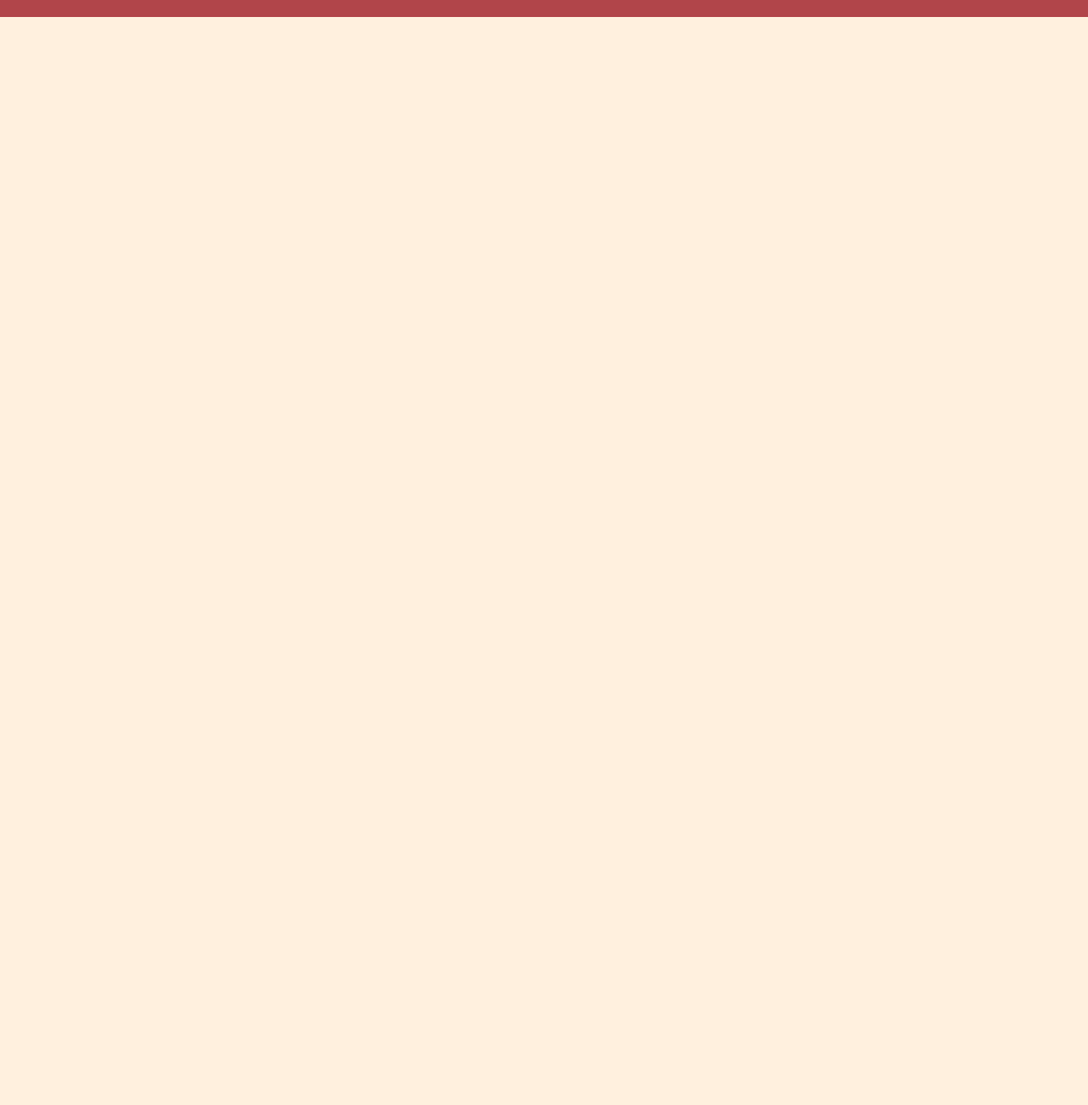
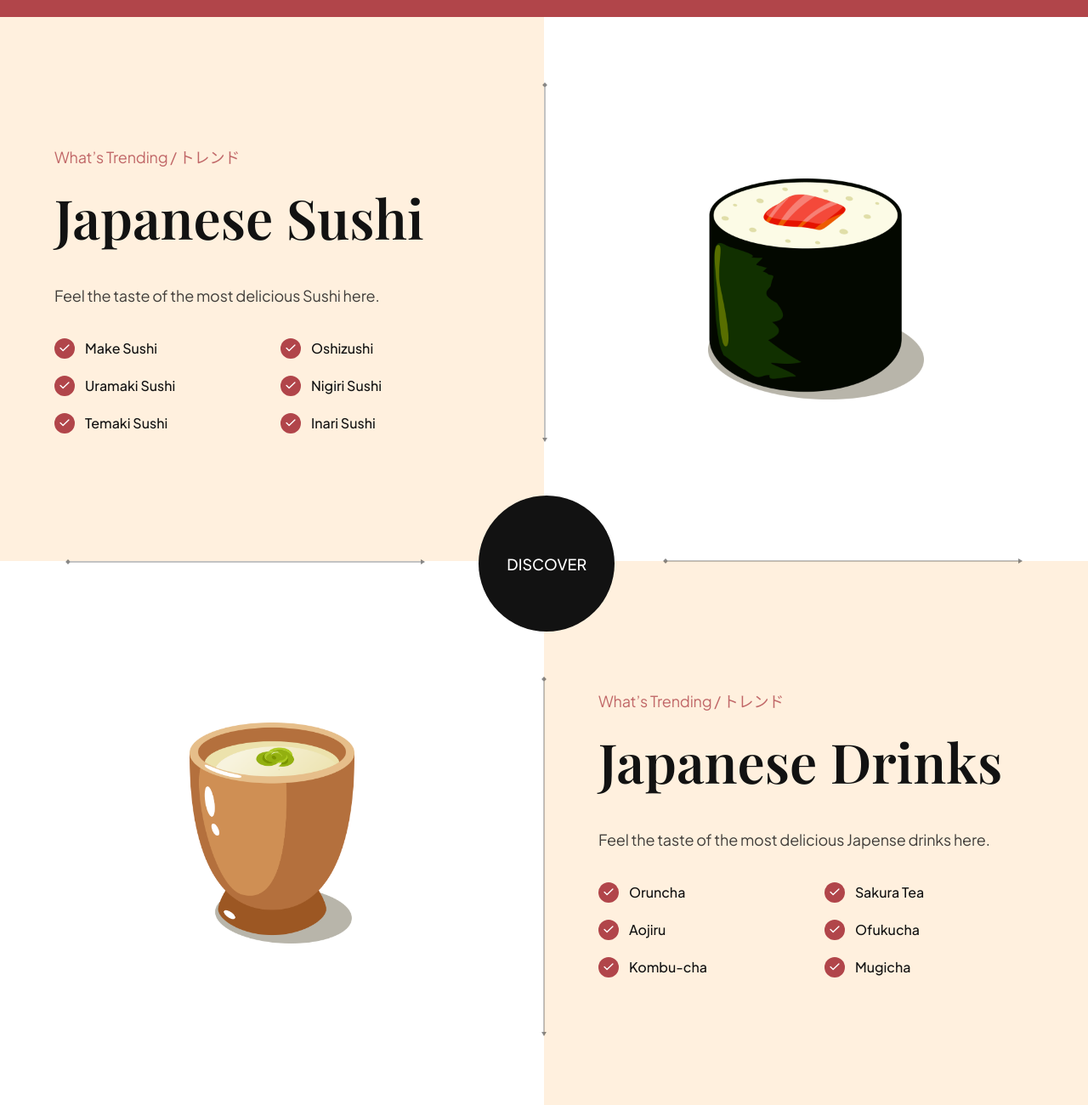
Before and after one commit to yogimp/Sushiman, a website built with Vite: page index.html in a window 1280 px wide. Shown: the part 2398-3698 px from the top of the page at 85% size. Before the commit the page ends 2418 px from the top, so only its background shows below. Built offline with nearby package versions, Linux system fonts and the light colour scheme; files whose address does not match are found by name.

Commit message:
Trending Section

```diff
--- a/index.html
+++ b/index.html
@@ -168,6 +168,131 @@
       </button>
     </section>
 
+    <section class="trending" id="food">
+      <section class="trending-sushi">
+        <div class="trending__content" data-aos="fade-right">
+          <p class="sushi__subtitle">What’s Trending / トレンド</p>
+
+          <h3 class="sushi__title">Japanese Sushi</h3>
+          <p class="sushi__description">Feel the taste of the most delicious Sushi here.</p>
+
+          <ul class="trending__list flex-between">
+            <li>
+              <div class="trending__icon flex-center">
+                <img src="./src/assets/check.svg" alt="check" />
+              </div>
+              <p>Make Sushi</p>
+            </li>
+            <li>
+              <div class="trending__icon flex-center">
+                <img src="./src/assets/check.svg" alt="check" />
+              </div>
+              <p>Oshizushi</p>
+            </li>
+            <li>
+              <div class="trending__icon flex-center">
+                <img src="./src/assets/check.svg" alt="check" />
+              </div>
+              <p>Uramaki Sushi</p>
+            </li>
+            <li>
+              <div class="trending__icon flex-center">
+                <img src="./src/assets/check.svg" alt="check" />
+              </div>
+              <p>Nigiri Sushi</p>
+            </li>
+            <li>
+              <div class="trending__icon flex-center">
+                <img src="./src/assets/check.svg" alt="check" />
+              </div>
+              <p>Temaki Sushi</p>
+            </li>
+            <li>
+              <div class="trending__icon flex-center">
+                <img src="./src/assets/check.svg" alt="check" />
+              </div>
+              <p>Inari Sushi</p>
+            </li>
+          </ul>
+        </div>
+
+        <div class="trending__image flex-center">
+          <img src="./src/assets/sushi-5.png" alt="sushi-5" data-aos="fade-left" />
+
+          <div class="trending__arrow trending__arrow-left">
+            <img src="./src/assets/arrow-vertical.svg" alt="arrow vertical" />
+          </div>
+
+          <div class="trending__arrow trending__arrow-bottom">
+            <img src="./src/assets/arrow-horizontal.svg" alt="arrow horizontal" />
+          </div>
+        </div>
+      </section>
+
+      <div class="trending__discover" data-aos="zoom-in">
+        <p>Discover</p>
+      </div>
+
+      <section class="trending-drinks">
+        <div class="trending__image flex-center">
+          <img src="./src/assets/sushi-4.png" alt="sushi-4" data-aos="fade-right" />
+
+          <div class="trending__arrow trending__arrow-top">
+            <img src="./src/assets/arrow-horizontal.svg" alt="arrow horizontal" />
+          </div>
+
+          <div class="trending__arrow trending__arrow-right">
+            <img src="./src/assets/arrow-vertical.svg" alt="arrow vertical" />
+          </div>
+        </div>
+
+        <div class="trending__content" data-aos="fade-left">
+          <p class="sushi__subtitle">What’s Trending / トレンド</p>
+          <h3 class="sushi__title">Japanese Drinks</h3>
+          <p class="sushi__description">Feel the taste of the most delicious Japense drinks here.</p>
+
+          <ul class="trending__list flex-between">
+            <li>
+              <div class="trending__icon flex-center">
+                <img src="./src/assets/check.svg" alt="check" />
+              </div>
+              <p>Oruncha</p>
+            </li>
+            <li>
+              <div class="trending__icon flex-center">
+                <img src="./src/assets/check.svg" alt="check" />
+              </div>
+              <p>
+                Sakura Tea</p>
+            </li>
+            <li>
+              <div class="trending__icon flex-center">
+                <img src="./src/assets/check.svg" alt="check" />
+              </div>
+              <p>Aojiru</p>
+            </li>
+            <li>
+              <div class="trending__icon flex-center">
+                <img src="./src/assets/check.svg" alt="check" />
+              </div>
+              <p>Ofukucha</p>
+            </li>
+            <li>
+              <div class="trending__icon flex-center">
+                <img src="./src/assets/check.svg" alt="check" />
+              </div>
+              <p>Kombu-cha</p>
+            </li>
+            <li>
+              <div class="trending__icon flex-center">
+                <img src="./src/assets/check.svg" alt="check" />
+              </div>
+              <p>Mugicha</p>
+            </li>
+          </ul>
+        </div>
+      </section>
+    </section>
 
     <script src="./src/js/script.js" type="module"></script>
   </body>
--- /dev/null
+++ b/src/css/sections/trending.css
@@ -0,0 +1,126 @@
+.trending {
+    position: relative;
+    display: flex;
+    flex-direction: column;
+    overflow: hidden;
+}
+.trending__discover {
+    position: absolute;
+    top: 44%;
+    left: 44%;
+    z-index: 1;
+    width: 160px;
+    height: 160px;
+    border-radius: 100%;
+    background-color: var(--secondary-color);
+    cursor: pointer;
+    display: flex;
+    justify-content: center;
+    align-items: center;
+}
+.trending__discover p {
+    font-size: 18px;
+    font-weight: 500;
+    font-family: var(--plus-jakarta-sans);
+    text-transform: uppercase;
+    color: #fff;
+}
+.trending-sushi,
+.trending-drinks {
+    width: 100%;
+    min-height: 640px;
+    display: flex;
+    flex-direction: row;
+}
+.trending__content {
+    flex: 1;
+    display: flex;
+    justify-content: center;
+    flex-direction: column;
+    padding: 32px 64px;
+}
+.trending__list {
+    list-style: none;
+    flex-wrap: wrap;
+    gap: 20px;
+}
+.trending__list li {
+    flex: 1;
+    display: flex;
+    align-items: center;
+    flex-direction: row;
+    gap: 12px;
+    min-width: 210px;
+}
+.trending__icon {
+    width: 24px;
+    height: 24px;
+    border-radius: 100%;
+    background-color: var(--primary-color);
+}
+.trending__icon img {
+    width: 50%;
+    height: 50%;
+    object-fit: contain;
+}
+.trending__list p {
+    flex: 1;
+    font-size: 16px;
+    font-weight: 500;
+    font-family: var(--plus-jakarta-sans);
+    color: var(--secondary-color);
+}
+.trending__image {
+    flex: 1;
+    position: relative;
+    padding: 32px 64px;
+    background-color: var(--color-white);
+    background-repeat: no-repeat;
+    background-size: contain;
+    background-position: center;
+}
+.trending-sushi .trending__image {
+    background-image: url("../../src/assets/japanese_sushi.png");
+}
+.trending-drink .trending__image {
+    background-image: url("../../src/assets/japanese_drinks.png");
+}
+.trending__image img {
+    width: 254px;
+    height: 260px;
+    object-fit: contain;
+}
+/* Arrows */
+.trending__arrow {
+    position: absolute;
+    z-index: 1;
+}
+.trending__arrow img {
+    object-fit: contain;
+}
+.trending__arrow-left {
+    left: -2.5px;
+    top: 12%;
+}
+.trending__arrow-left img,
+.trending__arrow-top img {
+    width: auto;
+    height: 100%;
+}
+.trending__arrow-top {
+    top: -10.5px;
+    left: 12%;
+}
+.trending__arrow-bottom {
+    bottom: -6.5px;
+    right: 12%;
+}
+.trending__arrow-bottom img,
+.trending__arrow-right img {
+    width: 100%;
+    height: auto;
+}
+.trending__arrow-right {
+    right: -2.5px;
+    bottom: 12%;
+}
--- a/src/css/style.css
+++ b/src/css/style.css
@@ -6,8 +6,8 @@
 @import url("./sections/hero.css");
 @import url("./sections/about.css");
 @import url("./sections/popular.css");
+@import url("./sections/trending.css");
 /*
-@import url("sections/trending.css");
 @import url("sections/subscribe.css");
 @import url("sections/footer.css"); */
 
@@ -35,63 +35,48 @@
   box-sizing: border-box;
   scroll-behavior: smooth;
 }
-
 body {
   max-width: 1280px;
   margin: 0 auto;
   background-color: var(--color-creamson);
 }
-
 a {
   text-decoration: none;
   color: inherit;
 }
-
-
 .flex-center {
   display: flex;
   justify-content: center;
   align-items: center;
 }
-
 .flex-between {
   display: flex;
   justify-content: space-between;
   align-items: center;
 }
-
 .sushi__subtitle {
   font-size: 18px;
   font-weight: 400;
   font-family: var(--plus-jakarta-sans);
-
   color: var(--primary-color);
   opacity: 0.8;
-
   letter-spacing: -0.01em;
 }
-
 .sushi__title {
   font-size: 64px;
   font-weight: 600;
   font-family: var(--playfair-display);
-
   color: var(--secondary-color);
-
   margin-top: 16px;
 }
-
 .sushi__description {
   font-size: 18px;
   font-weight: 400;
   font-family: var(--plus-jakarta-sans);
-
   line-height: 36px;
   letter-spacing: -0.01em;
-
   color: var(--secondary-color);
   opacity: 0.8;
-
   margin: 32px 0px;
 }
 
@@ -111,16 +96,13 @@ a {
   .about-us {
     flex-direction: column;
   }
-
   .about-us__image {
     flex-direction: row;
   }
-
   .about-us__image-sushi3 {
     border-bottom: none;
     border-right: 8px solid var(--color-creamson);
   }
-
   .about-us__button {
     display: none;
   }
@@ -130,12 +112,10 @@ a {
   .about-us__image {
     flex-direction: column;
   }
-
   .about-us__image-sushi3 {
     border-bottom: 8px solid var(--color-creamson);
     border-right: none;
   }
-
   .about-us__button {
     display: block;
     top: 47%;
@@ -147,18 +127,14 @@ a {
   .about-us__image-sushi3 img {
     width: 50%;
     height: 160px;
-
     object-fit: contain;
   }
-
   .about-us__image div {
     padding: 32px;
   }
-
   .about-us__button {
     top: 44%;
   }
-
   .about-us__content {
     padding: 32px;
   }
@@ -171,11 +147,9 @@ a {
   .header__nav {
     background: var(--primary-color);
   }
-
   .header__menu {
     display: none;
   }
-
   .header__menu-mobile {
     display: flex;
   }
@@ -193,10 +167,8 @@ a {
   .hero {
     flex-direction: column;
   }
-
   .hero-image img {
     width: 100%;
-
     transform: matrix(1, 0.05, 0, 1.25, 0, 0) !important;
   }
 }
@@ -213,23 +185,18 @@ a {
     font-size: 40px;
     line-height: 60px;
   }
-
   .hero-content-info {
     padding: 32px;
   }
-
   .hero-content-info h1 {
     font-size: 60px;
   }
-
   .hero-content-info p {
     margin: 32px 0;
   }
-
   .hero-content__buttons {
     margin: 41px 0;
   }
-
   .hero-content__testimonial {
     padding: 32px;
   }
@@ -241,7 +208,6 @@ a {
   .popular-foods {
     padding: 64px 32px;
   }
-
   .popular-foods__card,
   .popular-foods__card.active-card {
     min-width: 100%;
@@ -254,31 +220,24 @@ a {
   .subscription {
     padding: 64px 32px;
   }
-
   .subscription h2 {
     font-size: 68px;
     line-height: 100px;
   }
-
   .subscription__form {
     flex-direction: column;
     gap: 20px;
-
     min-width: 100%;
     border-radius: 20px;
     padding: 0;
-
     border: none;
   }
-
   .subscription__form input {
     min-height: 50px;
-
     border: 1px solid rgba(255, 255, 255, 0.5);
     padding: 10px 20px;
     border-radius: 30px;
   }
-
   .subscription__form button {
     min-width: 100%;
   }
@@ -290,20 +249,16 @@ a {
   .trending-sushi {
     flex-direction: column;
   }
-
   .trending-drink {
     flex-direction: column-reverse;
   }
-
   .trending__image {
     width: 100%;
     background-size: cover;
   }
-
   .trending__discover {
     display: none;
   }
-
   .trending__arrow {
     display: none;
   }
@@ -314,7 +269,6 @@ a {
     width: 70%;
     height: 70%;
   }
-
   .trending__content {
     padding: 32px;
   }
```
